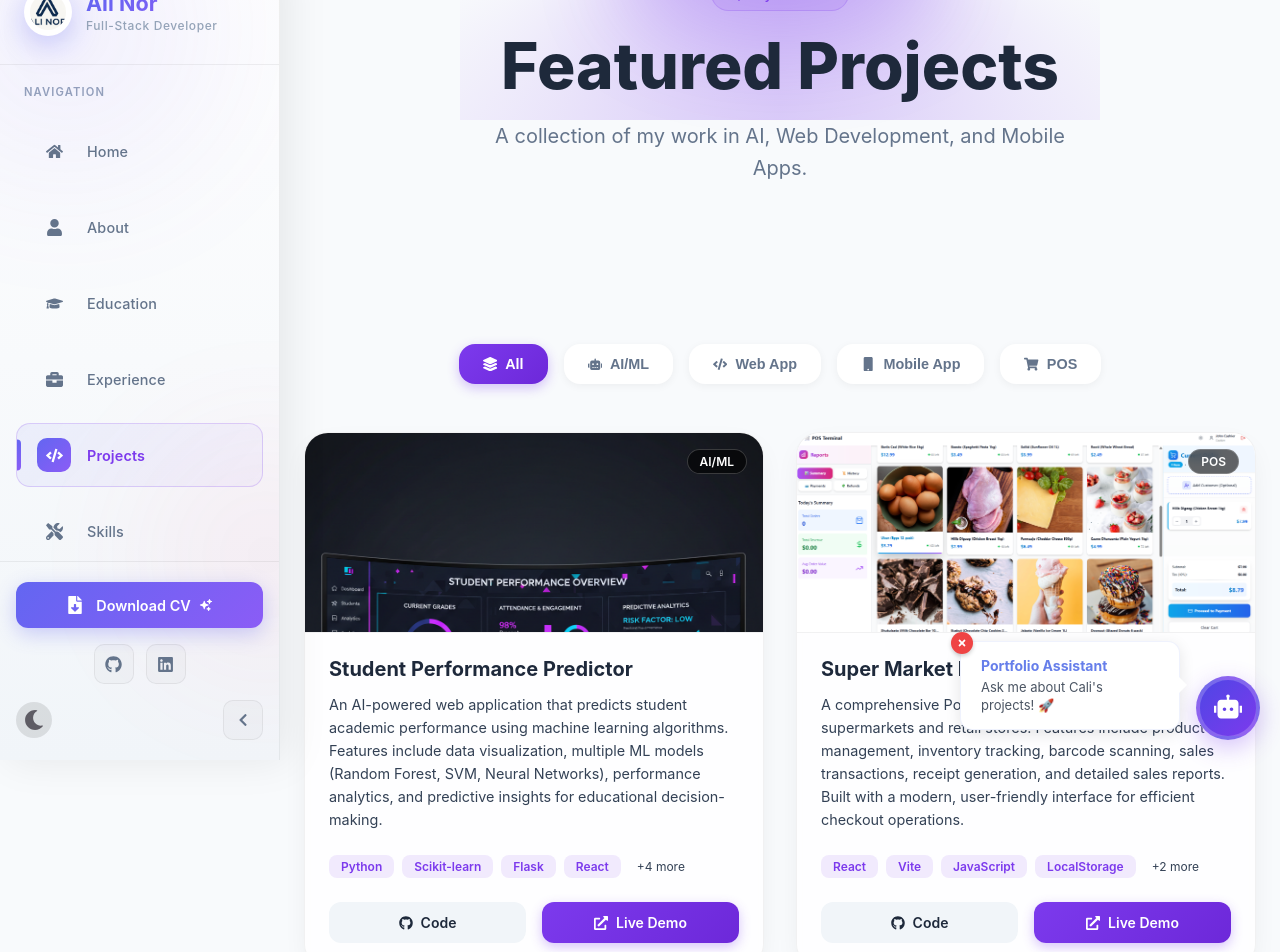
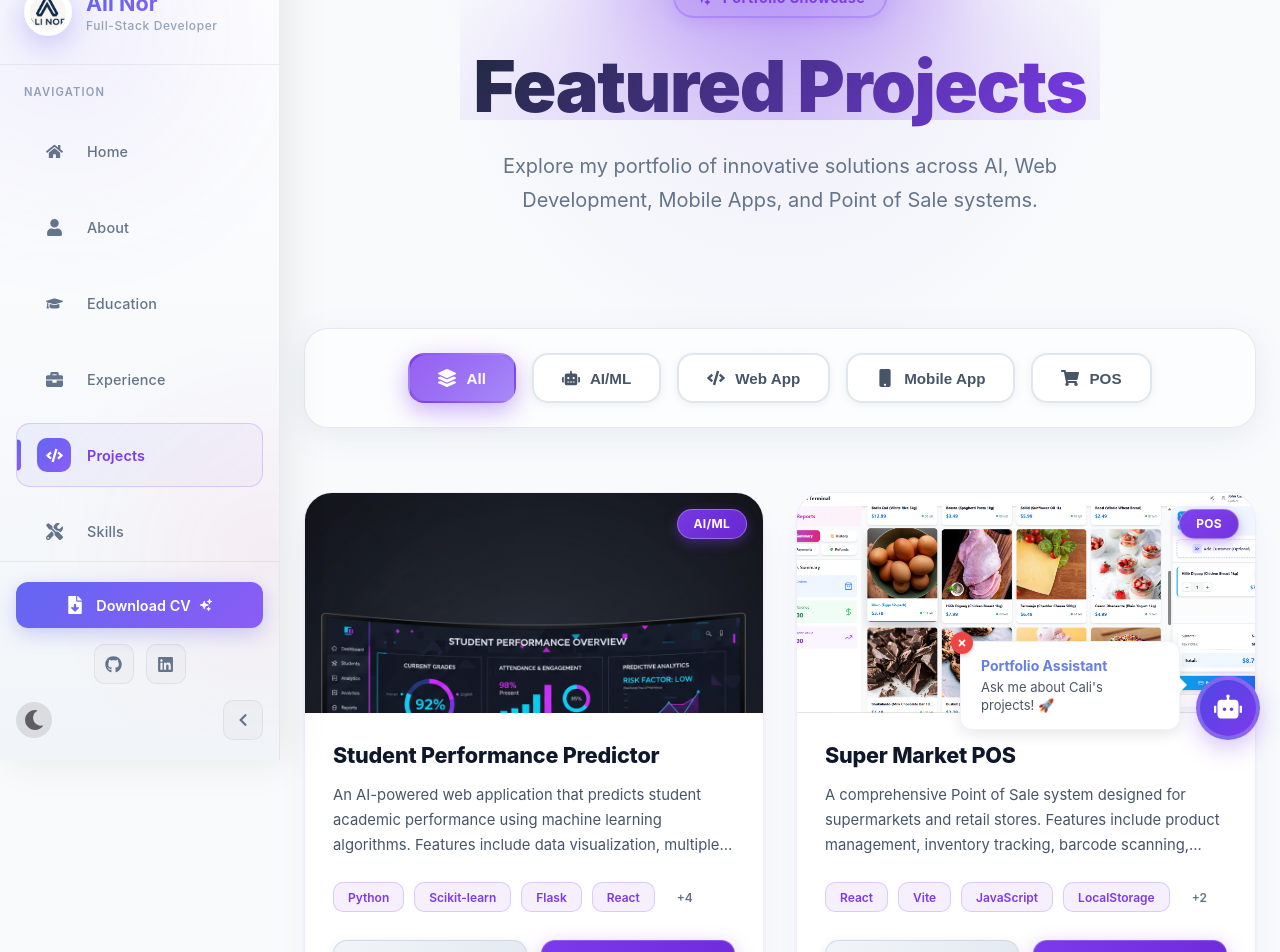
Before and after one commit to alidiamond1/ali-diamond-portfolio, a React (Vite) app: page /projects in a window 1280 px wide. Shown: the part 40-992 px from the top of the page. Built offline with nearby package versions, Linux system fonts and the light colour scheme.

Commit message:
feat: Implement a dynamic projects page with interactive project cards, category filtering, and dark mode support.

```diff
--- a/src/pages/Projects.jsx
+++ b/src/pages/Projects.jsx
@@ -8,91 +8,135 @@ import { HiSparkles } from 'react-icons/hi2';
 
 const ProjectCard = ({ title, description, tags, image, github, demo, index, category }) => {
   const { isDarkMode } = useTheme();
+  const [isHovered, setIsHovered] = useState(false);
 
   const colors = {
-    cardBg: isDarkMode ? 'rgba(255,255,255,0.03)' : 'rgba(255,255,255,0.8)',
-    border: isDarkMode ? 'rgba(255,255,255,0.1)' : 'rgba(0,0,0,0.05)',
-    text: isDarkMode ? '#e2e8f0' : '#334155',
-    heading: isDarkMode ? '#ffffff' : '#1e293b',
-    tagBg: isDarkMode ? 'rgba(167, 139, 250, 0.1)' : 'rgba(124, 58, 237, 0.1)',
-    tagText: isDarkMode ? '#a78bfa' : '#7c3aed',
+    cardBg: isDarkMode ? 'rgba(15, 23, 42, 0.6)' : 'rgba(255,255,255,0.9)',
+    border: isDarkMode ? 'rgba(139, 92, 246, 0.2)' : 'rgba(124, 58, 237, 0.1)',
+    text: isDarkMode ? '#cbd5e1' : '#475569',
+    heading: isDarkMode ? '#ffffff' : '#0f172a',
+    tagBg: isDarkMode ? 'rgba(139, 92, 246, 0.15)' : 'rgba(124, 58, 237, 0.08)',
+    tagText: isDarkMode ? '#c4b5fd' : '#7c3aed',
+    tagBorder: isDarkMode ? 'rgba(139, 92, 246, 0.3)' : 'rgba(124, 58, 237, 0.2)',
   };
 
   return (
     <motion.div
       layout
-      initial={{ opacity: 0, scale: 0.9 }}
-      animate={{ opacity: 1, scale: 1 }}
-      exit={{ opacity: 0, scale: 0.9 }}
-      transition={{ duration: 0.3 }}
-      whileHover={{ y: -10 }}
+      initial={{ opacity: 0, y: 20 }}
+      animate={{ opacity: 1, y: 0 }}
+      exit={{ opacity: 0, y: 20 }}
+      transition={{ duration: 0.4, delay: index * 0.05 }}
+      whileHover={{ y: -8, scale: 1.02 }}
+      onHoverStart={() => setIsHovered(true)}
+      onHoverEnd={() => setIsHovered(false)}
       style={{
         backgroundColor: colors.cardBg,
-        backdropFilter: 'blur(10px)',
-        borderRadius: '1.5rem',
-        border: `1px solid ${colors.border}`,
+        backdropFilter: 'blur(20px) saturate(180%)',
+        WebkitBackdropFilter: 'blur(20px) saturate(180%)',
+        borderRadius: '1.75rem',
+        border: `1.5px solid ${colors.border}`,
         overflow: 'hidden',
         display: 'flex',
         flexDirection: 'column',
         height: '100%',
         boxShadow: isDarkMode
-          ? '0 10px 30px -10px rgba(0,0,0,0.5)'
-          : '0 10px 30px -10px rgba(0,0,0,0.1)',
+          ? `0 20px 40px -15px rgba(0,0,0,0.6), 0 0 0 1px rgba(139, 92, 246, ${isHovered ? 0.3 : 0.1})`
+          : `0 20px 40px -15px rgba(124, 58, 237, ${isHovered ? 0.25 : 0.1}), 0 4px 6px -1px rgba(0,0,0,0.05)`,
+        transition: 'all 0.3s cubic-bezier(0.4, 0, 0.2, 1)',
+        position: 'relative',
       }}
     >
+      {/* Gradient Accent Bar */}
+      <div style={{
+        position: 'absolute',
+        top: 0,
+        left: 0,
+        right: 0,
+        height: '3px',
+        background: 'linear-gradient(90deg, #7c3aed 0%, #a78bfa 50%, #7c3aed 100%)',
+        opacity: isHovered ? 1 : 0,
+        transition: 'opacity 0.3s ease'
+      }} />
+
       {/* Image Section */}
       <div style={{
         position: 'relative',
-        height: '200px',
+        height: '220px',
         overflow: 'hidden',
-        borderBottom: `1px solid ${colors.border}`
+        backgroundColor: isDarkMode ? 'rgba(0,0,0,0.2)' : 'rgba(248,250,252,0.5)'
       }}>
         <motion.div
-          whileHover={{ scale: 1.1 }}
-          transition={{ duration: 0.5 }}
-          style={{ width: '100%', height: '100%' }}
+          animate={{ scale: isHovered ? 1.08 : 1 }}
+          transition={{ duration: 0.6, ease: 'easeOut' }}
+          style={{ width: '100%', height: '100%', position: 'relative' }}
         >
           <ProjectImage title={title} />
+
+          {/* Gradient Overlay on Hover */}
+          <motion.div
+            initial={{ opacity: 0 }}
+            animate={{ opacity: isHovered ? 1 : 0 }}
+            transition={{ duration: 0.3 }}
+            style={{
+              position: 'absolute',
+              inset: 0,
+              background: 'linear-gradient(180deg, rgba(124, 58, 237, 0.1) 0%, rgba(109, 40, 217, 0.3) 100%)',
+              pointerEvents: 'none'
+            }}
+          />
         </motion.div>
 
         {/* Category Badge */}
-        <div style={{
+        <motion.div
+          whileHover={{ scale: 1.05 }}
+          style={{
             position: 'absolute',
             top: '1rem',
             right: '1rem',
-          padding: '0.25rem 0.75rem',
+            padding: '0.4rem 1rem',
             borderRadius: '9999px',
-          background: 'rgba(0,0,0,0.6)',
-          backdropFilter: 'blur(4px)',
+            background: isDarkMode
+              ? 'linear-gradient(135deg, rgba(139, 92, 246, 0.9) 0%, rgba(109, 40, 217, 0.9) 100%)'
+              : 'linear-gradient(135deg, rgba(124, 58, 237, 0.95) 0%, rgba(109, 40, 217, 0.95) 100%)',
+            backdropFilter: 'blur(12px)',
             color: 'white',
             fontSize: '0.75rem',
-          fontWeight: '600',
-          border: '1px solid rgba(255,255,255,0.2)'
+            fontWeight: '700',
+            letterSpacing: '0.025em',
+            textTransform: 'uppercase',
+            border: '1.5px solid rgba(255,255,255,0.3)',
+            boxShadow: '0 4px 12px rgba(124, 58, 237, 0.4)'
           }}>
           {category}
-        </div>
+        </motion.div>
       </div>
 
       {/* Content Section */}
-      <div style={{ padding: '1.5rem', flex: 1, display: 'flex', flexDirection: 'column' }}>
-        <h3 style={{
-          fontSize: '1.25rem',
-          fontWeight: '700',
-          marginBottom: '0.75rem',
-          color: colors.heading,
-          display: 'flex',
-          alignItems: 'center',
-          gap: '0.5rem'
+      <div style={{ padding: '1.75rem', flex: 1, display: 'flex', flexDirection: 'column' }}>
+        <motion.h3
+          animate={{ color: isHovered ? '#7c3aed' : colors.heading }}
+          transition={{ duration: 0.2 }}
+          style={{
+            fontSize: '1.35rem',
+            fontWeight: '800',
+            marginBottom: '0.875rem',
+            lineHeight: '1.3',
+            letterSpacing: '-0.01em'
           }}>
           {title}
-        </h3>
+        </motion.h3>
 
         <p style={{
-          fontSize: '0.9rem',
+          fontSize: '0.925rem',
           color: colors.text,
-          lineHeight: '1.6',
+          lineHeight: '1.7',
           marginBottom: '1.5rem',
-          flex: 1
+          flex: 1,
+          display: '-webkit-box',
+          WebkitLineClamp: 3,
+          WebkitBoxOrient: 'vertical',
+          overflow: 'hidden'
         }}>
           {description}
         </p>
@@ -101,58 +145,73 @@ const ProjectCard = ({ title, description, tags, image, github, demo, index, cat
         <div style={{
           display: 'flex',
           flexWrap: 'wrap',
-          gap: '0.5rem',
-          marginBottom: '1.5rem'
+          gap: '0.625rem',
+          marginBottom: '1.75rem'
         }}>
           {tags.slice(0, 4).map((tag, i) => (
-            <span key={i} style={{
+            <motion.span
+              key={i}
+              whileHover={{ scale: 1.05, y: -2 }}
+              style={{
                 fontSize: '0.75rem',
                 fontWeight: '600',
                 color: colors.tagText,
                 backgroundColor: colors.tagBg,
-              borderRadius: '0.5rem',
-              padding: '0.25rem 0.75rem',
+                borderRadius: '0.625rem',
+                padding: '0.4rem 0.875rem',
+                border: `1px solid ${colors.tagBorder}`,
+                transition: 'all 0.2s ease',
+                cursor: 'default'
               }}>
               {tag}
-            </span>
+            </motion.span>
           ))}
           {tags.length > 4 && (
             <span style={{
               fontSize: '0.75rem',
-              color: colors.text,
-              padding: '0.25rem 0.5rem',
+              fontWeight: '600',
+              color: isDarkMode ? '#94a3b8' : '#64748b',
+              padding: '0.4rem 0.75rem',
+              display: 'flex',
+              alignItems: 'center'
             }}>
-              +{tags.length - 4} more
+              +{tags.length - 4}
             </span>
           )}
         </div>
 
         {/* Links */}
-        <div style={{ display: 'flex', gap: '1rem', marginTop: 'auto' }}>
+        <div style={{ display: 'flex', gap: '0.875rem', marginTop: 'auto' }}>
           {github && (
             <motion.a
               href={github}
               target="_blank"
               rel="noreferrer"
-              whileHover={{ scale: 1.05 }}
-              whileTap={{ scale: 0.95 }}
+              whileHover={{ scale: 1.03, y: -2 }}
+              whileTap={{ scale: 0.97 }}
               style={{
                 flex: 1,
                 display: 'flex',
                 alignItems: 'center',
                 justifyContent: 'center',
-                gap: '0.5rem',
-                padding: '0.75rem',
-                borderRadius: '0.75rem',
-                backgroundColor: isDarkMode ? 'rgba(255,255,255,0.1)' : '#f1f5f9',
+                gap: '0.625rem',
+                padding: '0.875rem 1rem',
+                borderRadius: '0.875rem',
+                background: isDarkMode
+                  ? 'linear-gradient(135deg, rgba(51, 65, 85, 0.8) 0%, rgba(71, 85, 105, 0.8) 100%)'
+                  : 'linear-gradient(135deg, #f1f5f9 0%, #e2e8f0 100%)',
                 color: colors.heading,
                 textDecoration: 'none',
-                fontSize: '0.875rem',
-                fontWeight: '600',
-                transition: 'background-color 0.2s'
+                fontSize: '0.9rem',
+                fontWeight: '700',
+                border: `1.5px solid ${isDarkMode ? 'rgba(148, 163, 184, 0.2)' : 'rgba(203, 213, 225, 0.8)'}`,
+                transition: 'all 0.2s ease',
+                boxShadow: isDarkMode
+                  ? '0 2px 8px rgba(0,0,0,0.2)'
+                  : '0 2px 8px rgba(100, 116, 139, 0.15)'
               }}
             >
-              <FaGithub /> Code
+              <FaGithub size={16} /> Code
             </motion.a>
           )}
 
@@ -161,25 +220,27 @@ const ProjectCard = ({ title, description, tags, image, github, demo, index, cat
               href={demo}
               target="_blank"
               rel="noreferrer"
-              whileHover={{ scale: 1.05 }}
-              whileTap={{ scale: 0.95 }}
+              whileHover={{ scale: 1.03, y: -2 }}
+              whileTap={{ scale: 0.97 }}
               style={{
                 flex: 1,
                 display: 'flex',
                 alignItems: 'center',
                 justifyContent: 'center',
-                gap: '0.5rem',
-                padding: '0.75rem',
-                borderRadius: '0.75rem',
+                gap: '0.625rem',
+                padding: '0.875rem 1rem',
+                borderRadius: '0.875rem',
                 background: 'linear-gradient(135deg, #7c3aed 0%, #6d28d9 100%)',
                 color: 'white',
                 textDecoration: 'none',
-                fontSize: '0.875rem',
-                fontWeight: '600',
-                boxShadow: '0 4px 12px rgba(124, 58, 237, 0.3)'
+                fontSize: '0.9rem',
+                fontWeight: '700',
+                border: '1.5px solid rgba(255,255,255,0.2)',
+                boxShadow: '0 6px 20px rgba(124, 58, 237, 0.35)',
+                transition: 'all 0.2s ease'
               }}
             >
-              <FaExternalLinkAlt /> Live Demo
+              <FaExternalLinkAlt size={14} /> Demo
             </motion.a>
           )}
         </div>
@@ -193,31 +254,50 @@ const FilterButton = ({ active, label, icon: Icon, onClick }) => {
 
   return (
     <motion.button
-      whileHover={{ scale: 1.05 }}
+      whileHover={{ scale: 1.05, y: -2 }}
       whileTap={{ scale: 0.95 }}
       onClick={onClick}
       style={{
         display: 'flex',
         alignItems: 'center',
-        gap: '0.5rem',
-        padding: '0.75rem 1.5rem',
+        gap: '0.625rem',
+        padding: '0.875rem 1.75rem',
         borderRadius: '1rem',
-        border: 'none',
+        border: active
+          ? '2px solid transparent'
+          : `2px solid ${isDarkMode ? 'rgba(148, 163, 184, 0.15)' : 'rgba(203, 213, 225, 0.6)'}`,
         background: active
-          ? 'linear-gradient(135deg, #7c3aed 0%, #6d28d9 100%)'
-          : isDarkMode ? 'rgba(255,255,255,0.05)' : 'white',
-        color: active ? 'white' : isDarkMode ? '#94a3b8' : '#64748b',
-        fontSize: '0.9rem',
-        fontWeight: '600',
+          ? 'linear-gradient(135deg, #7c3aed 0%, #a78bfa 100%)'
+          : isDarkMode ? 'rgba(15, 23, 42, 0.5)' : 'rgba(255,255,255,0.8)',
+        backdropFilter: 'blur(12px)',
+        color: active ? 'white' : isDarkMode ? '#cbd5e1' : '#475569',
+        fontSize: '0.95rem',
+        fontWeight: '700',
         cursor: 'pointer',
         boxShadow: active
-          ? '0 4px 12px rgba(124, 58, 237, 0.3)'
-          : '0 2px 8px rgba(0,0,0,0.05)',
-        transition: 'all 0.3s ease'
+          ? '0 8px 24px rgba(124, 58, 237, 0.4)'
+          : isDarkMode
+            ? '0 2px 8px rgba(0,0,0,0.2)'
+            : '0 2px 8px rgba(100, 116, 139, 0.1)',
+        transition: 'all 0.3s cubic-bezier(0.4, 0, 0.2, 1)',
+        position: 'relative',
+        overflow: 'hidden'
       }}
     >
-      {Icon && <Icon />}
-      {label}
+      {active && (
+        <motion.div
+          layoutId="activeFilter"
+          style={{
+            position: 'absolute',
+            inset: 0,
+            background: 'linear-gradient(135deg, rgba(255,255,255,0.2) 0%, rgba(255,255,255,0) 100%)',
+            borderRadius: '1rem',
+          }}
+          transition={{ type: "spring", bounce: 0.2, duration: 0.6 }}
+        />
+      )}
+      {Icon && <Icon size={18} />}
+      <span style={{ position: 'relative', zIndex: 1 }}>{label}</span>
     </motion.button>
   );
 };
@@ -445,76 +525,122 @@ const Projects = () => {
     <section style={{
       backgroundColor: isDarkMode ? '#050816' : '#f8fafc',
       minHeight: '100vh',
-      paddingBottom: '4rem'
+      paddingBottom: '5rem',
+      position: 'relative'
     }}>
+      {/* Ambient Background Gradient */}
+      <div style={{
+        position: 'absolute',
+        top: 0,
+        left: '50%',
+        transform: 'translateX(-50%)',
+        width: '100%',
+        maxWidth: '1400px',
+        height: '600px',
+        background: isDarkMode
+          ? 'radial-gradient(ellipse at top, rgba(124, 58, 237, 0.15) 0%, transparent 50%)'
+          : 'radial-gradient(ellipse at top, rgba(124, 58, 237, 0.08) 0%, transparent 50%)',
+        pointerEvents: 'none',
+        zIndex: 0
+      }} />
+
       {/* Header with Lamp Effect */}
       <LampBackground>
         <motion.div
           initial={{ opacity: 0, y: 50 }}
           animate={{ opacity: 1, y: 0 }}
-          transition={{ delay: 0.5, duration: 0.8 }}
-          style={{ textAlign: 'center', marginTop: '2rem' }}
+          transition={{ delay: 0.3, duration: 0.8 }}
+          style={{ textAlign: 'center', marginTop: '2rem', position: 'relative', zIndex: 1 }}
         >
           <motion.span
-            initial={{ opacity: 0 }}
-            whileInView={{ opacity: 1 }}
+            initial={{ opacity: 0, scale: 0.9 }}
+            whileInView={{ opacity: 1, scale: 1 }}
             viewport={{ once: true }}
-            transition={{ delay: 0.6 }}
+            transition={{ delay: 0.4 }}
             style={{
               display: 'inline-flex',
               alignItems: 'center',
-              gap: '0.5rem',
-              padding: '0.5rem 1rem',
+              gap: '0.625rem',
+              padding: '0.625rem 1.25rem',
               borderRadius: '50px',
-              background: isDarkMode ? 'rgba(167, 139, 250, 0.15)' : 'rgba(124, 58, 237, 0.1)',
-              border: `1px solid ${isDarkMode ? 'rgba(167, 139, 250, 0.3)' : 'rgba(124, 58, 237, 0.2)'}`,
-              color: isDarkMode ? '#e0e7ff' : '#7c3aed',
-              fontSize: '0.875rem',
-              fontWeight: '500',
-              marginBottom: '1rem',
+              background: isDarkMode
+                ? 'linear-gradient(135deg, rgba(139, 92, 246, 0.2) 0%, rgba(124, 58, 237, 0.2) 100%)'
+                : 'linear-gradient(135deg, rgba(124, 58, 237, 0.12) 0%, rgba(167, 139, 250, 0.12) 100%)',
+              backdropFilter: 'blur(12px)',
+              border: `2px solid ${isDarkMode ? 'rgba(167, 139, 250, 0.3)' : 'rgba(124, 58, 237, 0.25)'}`,
+              color: isDarkMode ? '#e9d5ff' : '#7c3aed',
+              fontSize: '0.9rem',
+              fontWeight: '700',
+              marginBottom: '1.5rem',
+              boxShadow: isDarkMode
+                ? '0 4px 16px rgba(124, 58, 237, 0.2)'
+                : '0 4px 16px rgba(124, 58, 237, 0.15)',
+              letterSpacing: '0.025em'
             }}
           >
-            <HiSparkles size={16} />
-            My Portfolio
+            <HiSparkles size={18} />
+            Portfolio Showcase
           </motion.span>
 
           <h1 style={{
-            fontSize: 'clamp(2.5rem, 6vw, 4rem)',
-            fontWeight: '800',
-            marginBottom: '1rem',
-            color: isDarkMode ? '#ffffff' : '#1e293b',
-            textShadow: isDarkMode ? '0 0 40px rgba(167, 139, 250, 0.5)' : 'none',
+            fontSize: 'clamp(2.5rem, 6vw, 4.5rem)',
+            fontWeight: '900',
+            marginBottom: '1.25rem',
+            background: isDarkMode
+              ? 'linear-gradient(135deg, #ffffff 0%, #e9d5ff 100%)'
+              : 'linear-gradient(135deg, #1e293b 0%, #7c3aed 100%)',
+            WebkitBackgroundClip: 'text',
+            WebkitTextFillColor: 'transparent',
+            backgroundClip: 'text',
+            letterSpacing: '-0.02em'
           }}>
             Featured Projects
           </h1>
 
           <p style={{
             fontSize: '1.25rem',
-            color: isDarkMode ? '#e2e8f0' : '#64748b',
-            maxWidth: '600px',
+            color: isDarkMode ? '#cbd5e1' : '#64748b',
+            maxWidth: '650px',
             margin: '0 auto',
-            lineHeight: '1.6'
+            lineHeight: '1.7',
+            fontWeight: '400'
           }}>
-            A collection of my work in AI, Web Development, and Mobile Apps.
+            Explore my portfolio of innovative solutions across AI, Web Development, Mobile Apps, and Point of Sale systems.
           </p>
         </motion.div>
       </LampBackground>
 
-      {/* Filter Bar */}
+      {/* Main Content */}
       <div style={{
-        maxWidth: '1280px',
-        margin: '-3rem auto 3rem',
+        maxWidth: '1400px',
+        margin: '-4rem auto 0',
         padding: '0 1.5rem',
         position: 'relative',
         zIndex: 10
       }}>
-        <div style={{
+        {/* Filter Bar */}
+        <motion.div
+          initial={{ opacity: 0, y: 20 }}
+          animate={{ opacity: 1, y: 0 }}
+          transition={{ delay: 0.2 }}
+          style={{
             display: 'flex',
             justifyContent: 'center',
             flexWrap: 'wrap',
             gap: '1rem',
-          marginBottom: '3rem'
-        }}>
+            marginBottom: '4rem',
+            padding: '1.5rem',
+            background: isDarkMode
+              ? 'rgba(15, 23, 42, 0.4)'
+              : 'rgba(255, 255, 255, 0.6)',
+            backdropFilter: 'blur(20px)',
+            borderRadius: '1.5rem',
+            border: `1px solid ${isDarkMode ? 'rgba(148, 163, 184, 0.1)' : 'rgba(203, 213, 225, 0.5)'}`,
+            boxShadow: isDarkMode
+              ? '0 8px 32px rgba(0, 0, 0, 0.3)'
+              : '0 8px 32px rgba(100, 116, 139, 0.1)'
+          }}
+        >
           {categories.map(cat => (
             <FilterButton
               key={cat.id}
@@ -524,14 +650,14 @@ const Projects = () => {
               onClick={() => setFilter(cat.id)}
             />
           ))}
-        </div>
+        </motion.div>
 
         {/* Projects Grid */}
         <motion.div
           layout
           style={{
             display: 'grid',
-            gridTemplateColumns: 'repeat(auto-fill, minmax(340px, 1fr))',
+            gridTemplateColumns: 'repeat(auto-fill, minmax(360px, 1fr))',
             gap: '2rem',
           }}
         >
@@ -550,7 +676,12 @@ const Projects = () => {
           <motion.div
             initial={{ opacity: 0 }}
             animate={{ opacity: 1 }}
-            style={{ textAlign: 'center', padding: '4rem', color: isDarkMode ? '#94a3b8' : '#64748b' }}
+            style={{
+              textAlign: 'center',
+              padding: '5rem 2rem',
+              color: isDarkMode ? '#94a3b8' : '#64748b',
+              fontSize: '1.1rem'
+            }}
           >
             <p>No projects found in this category.</p>
           </motion.div>
@@ -560,38 +691,57 @@ const Projects = () => {
         <motion.div
           initial={{ opacity: 0, y: 20 }}
           animate={{ opacity: 1, y: 0 }}
-          transition={{ delay: 0.3 }}
+          transition={{ delay: 0.4 }}
           style={{
             display: 'flex',
             justifyContent: 'center',
-            marginTop: '4rem'
+            marginTop: '5rem'
           }}
         >
           <motion.a
             href="https://github.com/alidiamond1?tab=repositories"
             target="_blank"
             rel="noreferrer"
-            whileHover={{ scale: 1.05, y: -5 }}
+            whileHover={{ scale: 1.05, y: -3 }}
             whileTap={{ scale: 0.95 }}
             style={{
               display: 'inline-flex',
               alignItems: 'center',
-              gap: '0.75rem',
-              padding: '1rem 2rem',
-              borderRadius: '1rem',
-              background: 'linear-gradient(135deg, #7c3aed 0%, #6d28d9 100%)',
+              gap: '0.875rem',
+              padding: '1.25rem 2.5rem',
+              borderRadius: '1.25rem',
+              background: 'linear-gradient(135deg, #7c3aed 0%, #a78bfa 100%)',
               color: 'white',
               textDecoration: 'none',
-              fontSize: '1rem',
-              fontWeight: '600',
-              boxShadow: '0 10px 30px rgba(124, 58, 237, 0.4)',
-              border: '1px solid rgba(255, 255, 255, 0.1)',
-              transition: 'all 0.3s ease'
+              fontSize: '1.05rem',
+              fontWeight: '700',
+              letterSpacing: '0.01em',
+              boxShadow: '0 12px 36px rgba(124, 58, 237, 0.4), 0 0 0 1px rgba(255, 255, 255, 0.1)',
+              border: '2px solid rgba(255, 255, 255, 0.15)',
+              transition: 'all 0.3s ease',
+              position: 'relative',
+              overflow: 'hidden'
             }}
           >
-            <FaGithub size={20} />
-            View All Projects on GitHub
-            <FaExternalLinkAlt size={16} />
+            <motion.div
+              style={{
+                position: 'absolute',
+                inset: 0,
+                background: 'linear-gradient(135deg, rgba(255,255,255,0.2) 0%, transparent 100%)',
+                opacity: 0.5
+              }}
+              animate={{
+                x: ['-100%', '100%'],
+              }}
+              transition={{
+                repeat: Infinity,
+                duration: 3,
+                ease: 'linear'
+              }}
+            />
+            <FaGithub size={22} style={{ position: 'relative', zIndex: 1 }} />
+            <span style={{ position: 'relative', zIndex: 1 }}>View All Projects on GitHub</span>
+            <FaExternalLinkAlt size={18} style={{ position: 'relative', zIndex: 1 }} />
           </motion.a>
         </motion.div>
       </div>
```
Lines whose indentation alone changed are shown as unchanged.
